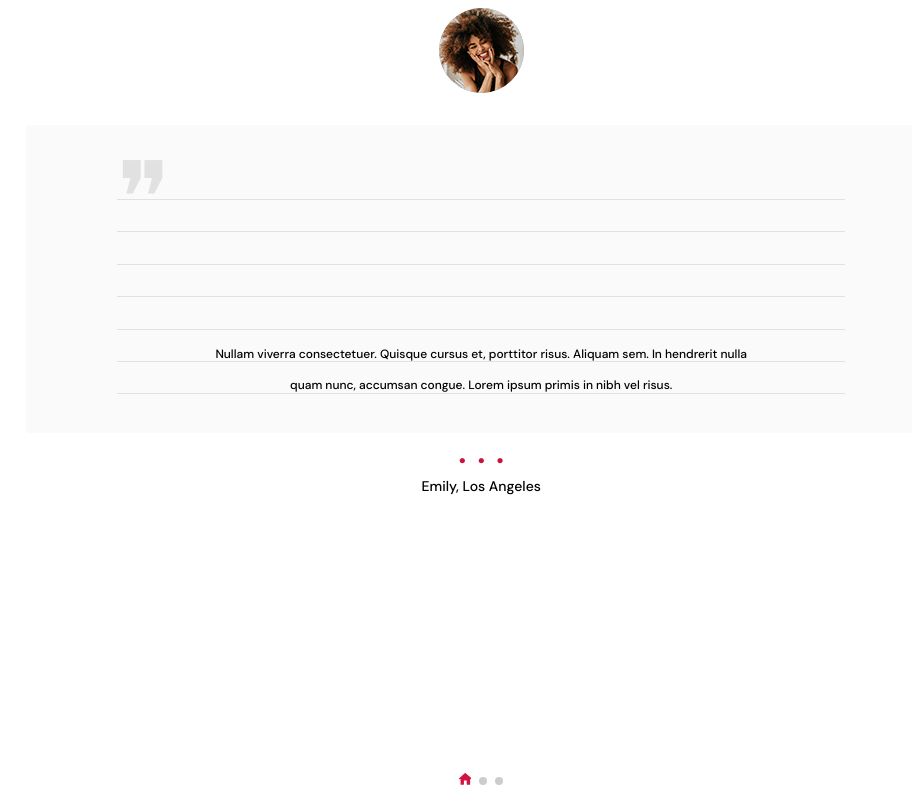
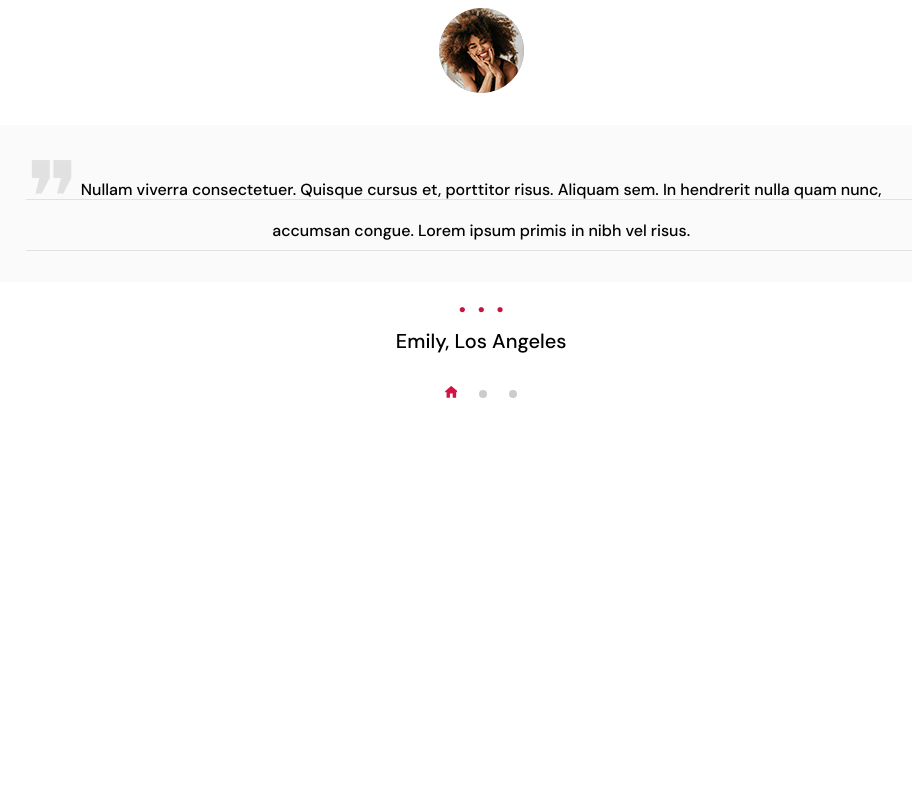
Before and after one commit to VitaliyDeveloper/slider, a plain HTML site: page index.html in a window 1280 px wide. Shown: the whole page, without its empty margins (159-1071 px from the left). Drawn offline with nearby package versions, Linux system fonts and the light colour scheme.

Commit message:
swipe bullet

```diff
--- a/index.html
+++ b/index.html
@@ -88,8 +88,8 @@
             </div>
           </div>
         </div>
+        <div class="swiper-pagination"></div>
       </div>
-      <div class="swiper-pagination"></div>
     </section>
     <script src="https://unpkg.com/swiper/swiper-bundle.min.js"></script>
     <script src="./js/swiper.js"></script>
--- a/scss/components/_swiper.scss
+++ b/scss/components/_swiper.scss
@@ -3,7 +3,6 @@
     display: flex;
     flex-direction: column;
     align-items: center;
-    min-width: 208px;
 }
 
 .customer-reviews__photo {
@@ -23,16 +22,15 @@
     font-size: 12px;
     line-height: 255%;
     text-align: center;
-    margin-top: 20%;
     z-index: 2;
+    padding: 50px 0px;
+
 }
 
 .customer-reviews__reviews-container {
     position: relative;
     display: flex;
     align-items: center;
-    width: 80%;
-    min-height: 308px;
     background-color: #FAFAFA;
     margin-bottom: 16px;
     border-radius: 2px;
@@ -43,6 +41,7 @@
 }
 
 .customer-reviews__rows{
+    display: block;
     position: absolute;
     top: 74px;
     left: 10%;
@@ -51,9 +50,8 @@
     background-image: repeating-linear-gradient(#E1E1E1 0, #E1E1E1 1px, #FAFAFA 0, #FAFAFA 15%);
     margin-right: auto;
     margin-left: auto;
-}
 
-.customer-reviews__rows::before {
+        &::before {
             position: absolute;
             top: 0px;
             left: 0px;
@@ -62,22 +60,8 @@
             line-height: 0;
             color: #E1E1E1;
         }
+}
 
-// .customer-reviews__name-container {
-//     display: block;
-// }
-
-// .customer-reviews__name-container::before {
-//     content: "...";
-//     display: block;
-//     justify-content: center;
-//     align-items: center;
-//     bottom: 10px;
-//     font-size: 30px;
-//     line-height: 0;
-//     color: #C7133E;
-//     background-color: #dddd;
-// }
 
 .customer-reviews__dots {
     display: block;
@@ -94,11 +78,59 @@
     line-height: calc(26 / 14 * 100%);
     text-align: center;
     margin-top: 20px;
+    margin-bottom: 16px;
 }
+
+@media screen and (min-width: 480px) {
+    .customer-reviews__reviews {
+        font-size: 14px;
+        padding: 50px 80px 30px 80px;
+        width: auto;
+    }
+
+    .customer-reviews__rows {
+        height: 50%;
+        background-image: repeating-linear-gradient(#E1E1E1 0, #E1E1E1 1px, #FAFAFA 0, #FAFAFA 35%);
+    }
+}
+
+@media screen and (min-width: 768px) {
+    .customer-reviews__name {
+        font-size: 16px;
+        margin-bottom: 32px;
+    }
+
+    .customer-reviews__reviews {
+        font-size: 14px;
+        padding: 50px 100px 30px 100px;
+        width: auto;
+    }
+    .customer-reviews__rows {
+        height: 50%;
+        background-image: repeating-linear-gradient(#E1E1E1 0, #E1E1E1 1px, #FAFAFA 0, #FAFAFA 45%);
+    }
+}
+
+@media screen and (min-width: 1200px) {
+    .customer-reviews__name {
+        font-size: 20px;
+    }
+
+    .customer-reviews__reviews {
+        font-size: 16px;
+        padding: 45px 140px 30px 140px;
+    }
+
+    .customer-reviews__rows {
+        background-image: repeating-linear-gradient(#E1E1E1 0, #E1E1E1 1px, #FAFAFA 0, #FAFAFA 65%);
+    }
+
+}
+
+// --------SWIPER-----------------------
 
 .swiper {
     width: 90%;
-
 }
 
 .swiper-slide {
@@ -117,6 +149,16 @@
     align-items: center;
 }
 
+.swiper-pagination{
+    position: relative;
+    padding-bottom: 0;
+}
+
+.swiper-pagination-bullets .swiper-pagination-bullet:not(:last-child),
+.swiper-pagination-horizontal.swiper-pagination-bullets .swiper-pagination-bullet:not(:last-child) {
+    margin-right: 18px;
+}
+
 .swiper-pagination-bullet-active {
     background-image: url(/images/home.svg);
     background-color: transparent;
```
Also changed, not shown: css/main.css, css/main.min.css, 2 other files. Lines whose indentation alone changed are shown as unchanged.
